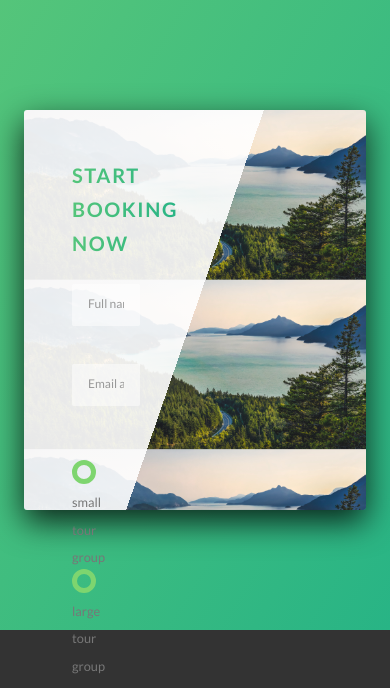
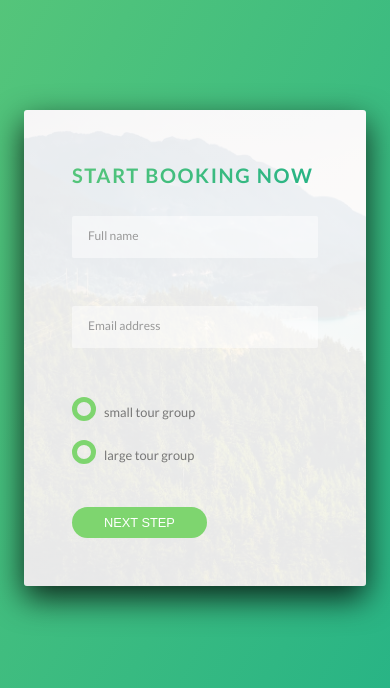
Before and after one commit to mertynel/css_advance, a website: page Natours/starter/index.html in a window 390 px wide. Shown: the part 5350-6038 px from the top of the page. Drawn offline with Linux system fonts and the light colour scheme; files that its build step writes are made by us from their sources.

Commit message:
book responsive finish

```diff
--- a/Natours/sass/components/_form.scss
+++ b/Natours/sass/components/_form.scss
@@ -18,6 +18,11 @@
         width: 90%;
         display: block;
         transition: all .3s;
+
+        @include respond(tab-port){
+            width: 100%;
+            margin-bottom: 2rem;
+        }
 
         &:focus {
             outline: none;
@@ -55,6 +60,11 @@
     &__radio-group {
         width: 49%;
         display: inline-block;
+
+        @include respond(tab-port){
+            width: 100%;
+            margin-bottom: 2rem;
+        }
     }
 
     &__radio-input {
--- a/Natours/sass/pages/_home.scss
+++ b/Natours/sass/pages/_home.scss
@@ -50,17 +50,40 @@
         109deg,
         rgba($color-white, .9) 0%,
         rgba($color-white, .9) 50%,
-        transparent 50%
-
-        ), url(../img/nat-10.jpg);
+        transparent 50%), url(../img/nat-10.jpg);
     background-size: 100%;
-    height: 50rem;
     border-radius: 3px;
     box-shadow: 0 1.5rem 4rem rgba($color-black, .8);
+
+    @include respond(tab-land){
+        background-image: linear-gradient(
+            109deg,
+            rgba($color-white, .9) 0%,
+            rgba($color-white, .9) 70%,
+            transparent 50%), url(../img/nat-10.jpg);
+
+        background-size:    cover;
+    }
+
+    @include respond(tab-port){
+        background-image: linear-gradient(
+            to right,
+            rgba($color-white, .9) 0%,
+            rgba($color-white, .9) 100%,
+            transparent 50%), url(../img/nat-10.jpg);
+    }
 
     .form {
         width: 50%;
         padding: 6rem;
 
+        @include respond(tab-land){
+            width: 65%;
+        }
+
+        @include respond(tab-port){
+            width: 100%;
+        }
+
     }
 }
```
Also changed, not shown: Natours/starter/css/style.css.
